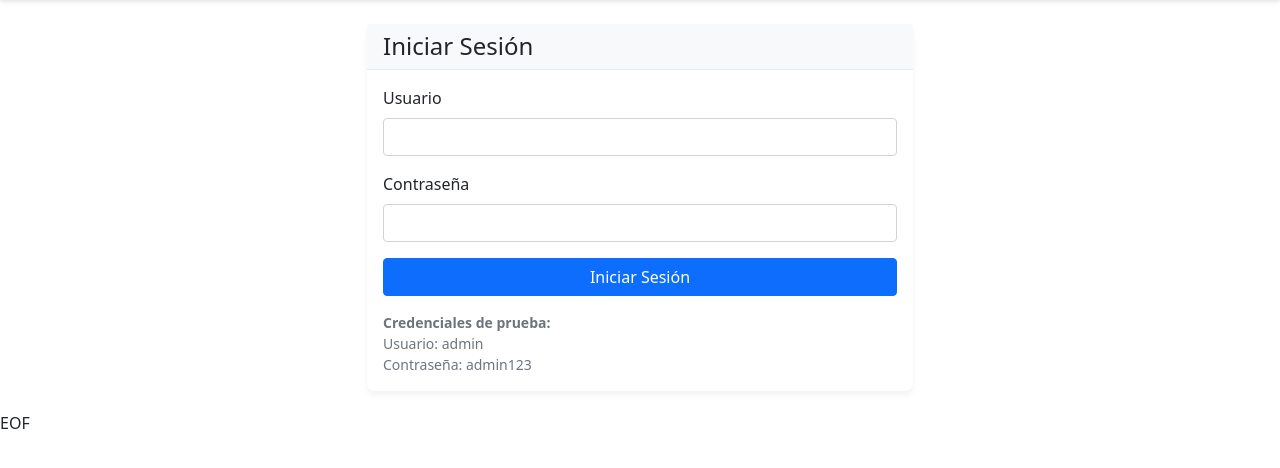
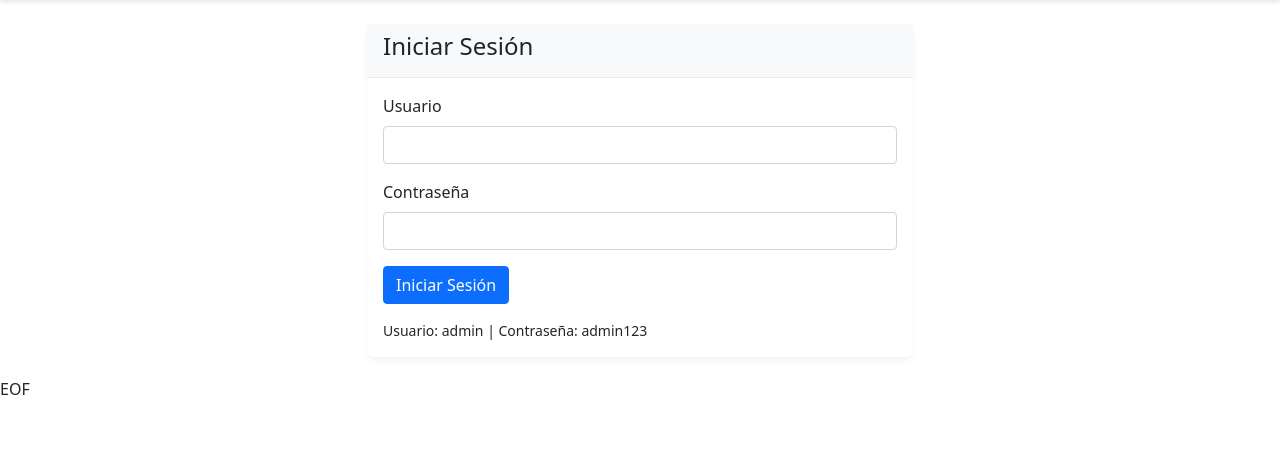
Before and after one commit to Nanagranada/factura-processor, a Flask app: template app/templates/login.html in a window 1280 px wide. Shown: the part 80-548 px from the top of the page. Run offline with Flask 2, Linux system fonts and the light colour scheme; the template is opened without the code that fills it, so the values that code supplies are empty; some libraries are stand-ins or nearby versions.

Commit message:
Update login.html

```diff
--- a/app/templates/login.html
+++ b/app/templates/login.html
@@ -1,36 +1,26 @@
 cat > app/templates/login.html << 'EOF'
 {% extends "base.html" %}
-
-{% block title %}Iniciar Sesión - Procesador de Facturas{% endblock %}
-
 {% block content %}
 <div class="row justify-content-center">
     <div class="col-md-6">
         <div class="card">
             <div class="card-header">
-                <h4 class="mb-0">Iniciar Sesión</h4>
+                <h4>Iniciar Sesión</h4>
             </div>
             <div class="card-body">
-                <form method="POST" action="{{ url_for('main.login') }}">
+                <form method="POST">
                     <div class="mb-3">
                         <label for="username" class="form-label">Usuario</label>
-                        <input type="text" class="form-control" id="username" name="username" required>
+                        <input type="text" class="form-control" name="username" required>
                     </div>
                     <div class="mb-3">
                         <label for="password" class="form-label">Contraseña</label>
-                        <input type="password" class="form-control" id="password" name="password" required>
+                        <input type="password" class="form-control" name="password" required>
                     </div>
-                    <div class="d-grid">
-                        <button type="submit" class="btn btn-primary">Iniciar Sesión</button>
-                    </div>
+                    <button type="submit" class="btn btn-primary">Iniciar Sesión</button>
                 </form>
-
                 <div class="mt-3">
-                    <small class="text-muted">
-                        <strong>Credenciales de prueba:</strong><br>
-                        Usuario: admin<br>
-                        Contraseña: admin123
-                    </small>
+                    <small>Usuario: admin | Contraseña: admin123</small>
                 </div>
             </div>
         </div>
```
